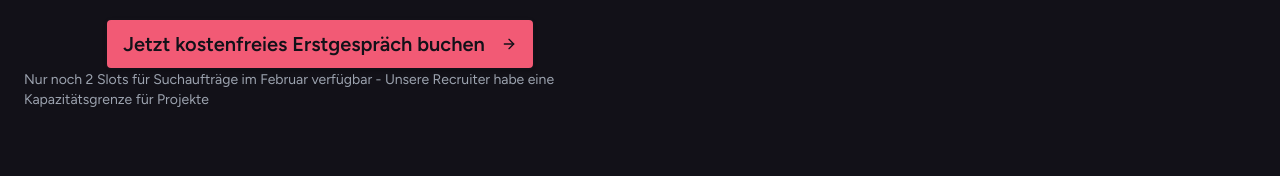
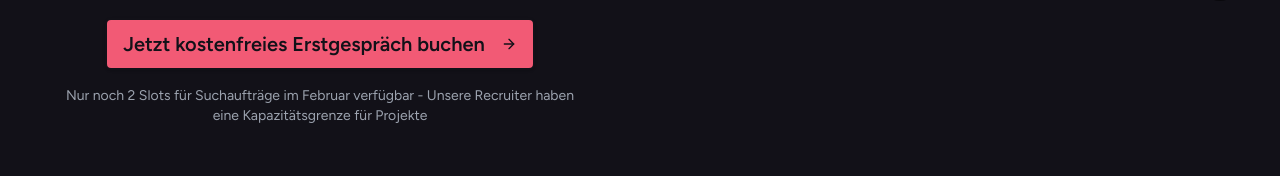
Before and after one commit to wKwekf/wolfrecruitment, a Next.js app: page / in a window 1280 px wide. Shown: the part 574-750 px from the top of the page. Built offline with nearby package versions, Linux system fonts and the light colour scheme.

Commit message:
Website angepasst nochmal mit Verknappung

```diff
--- a/app/components/sections/HeroSection.tsx
+++ b/app/components/sections/HeroSection.tsx
@@ -161,7 +161,7 @@ export default function HeroSection() {
                   <Button
                     variant="default"
                     size="lg"
-                    className="font-semibold w-full sm:w-auto"
+                    className="font-semibold w-full sm:w-auto mb-4"
                     asChild
                     onMouseEnter={() => setIsHovered(true)}
                     onMouseLeave={() => setIsHovered(false)}
@@ -177,9 +177,7 @@ export default function HeroSection() {
                       </motion.span>
                     </Link>
                   </Button>
-                  <div className="flex flex-col items-center gap-1">
-                    <p className="text-sm text-gray-400">Nur noch 2 Slots für Suchaufträge im Februar verfügbar - Unsere Recruiter habe eine Kapazitätsgrenze für Projekte</p>
-                  </div>
+                  <p className="text-sm text-gray-400 text-center max-w-lg">Nur noch 2 Slots für Suchaufträge im Februar verfügbar - Unsere Recruiter haben eine Kapazitätsgrenze für Projekte</p>
                 </div>
               </div>
               <div className="relative w-full lg:w-1/2 flex items-center">
```
